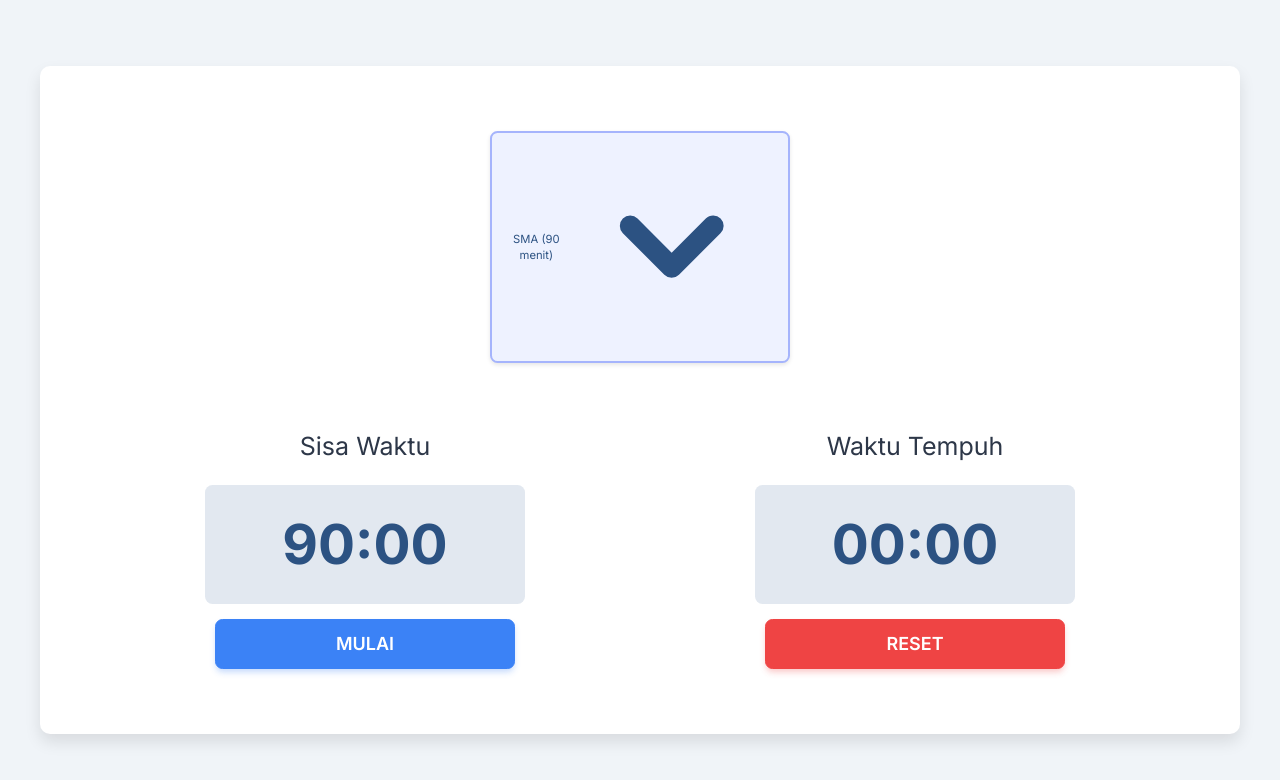
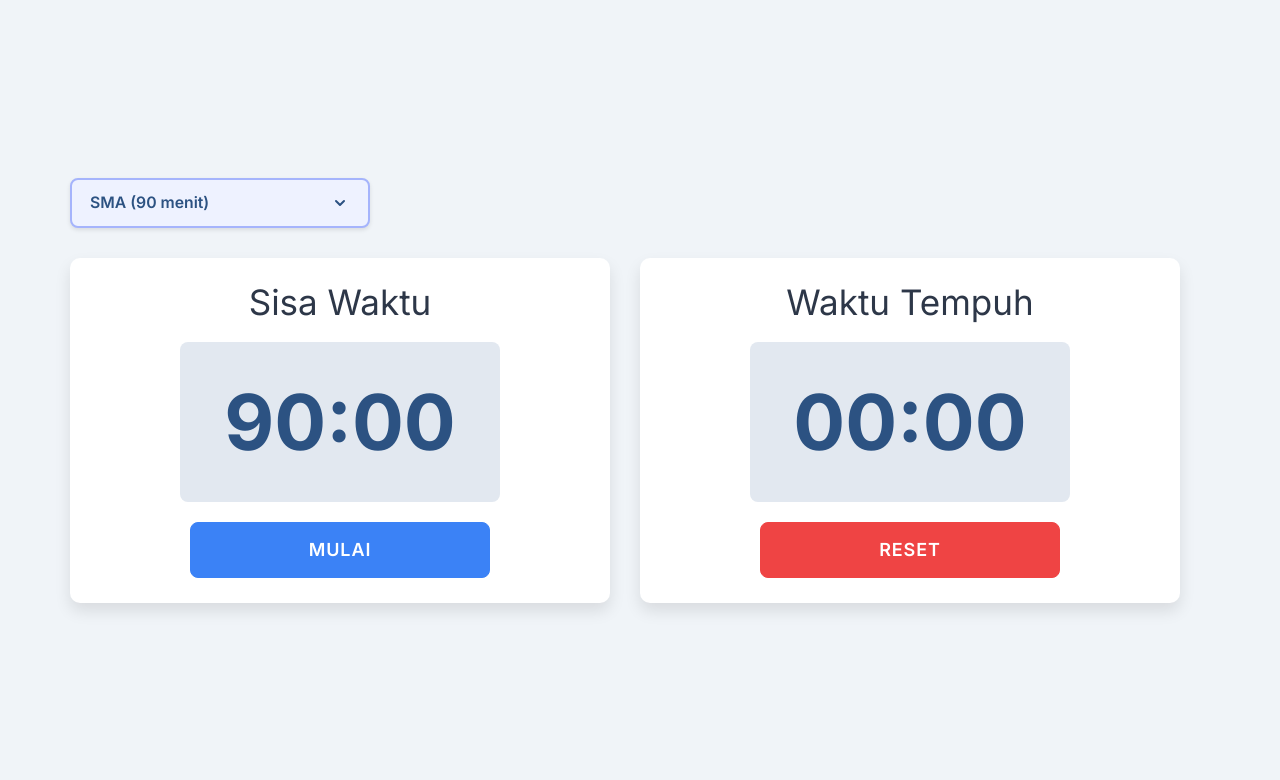
Before and after one commit to nadia1804/cdn, a plain HTML site: page timer-ppg.html in a window 1280 px wide. Drawn offline with nearby package versions, Linux system fonts and the light colour scheme.

Commit message:
Update timer-ppg.html

```diff
--- a/timer-ppg.html
+++ b/timer-ppg.html
@@ -3,11 +3,11 @@
 <head>
     <meta charset="UTF-8">
     <meta name="viewport" content="width=device-width, initial-scale=1.0">
-    <title>Timer Pembelajaran - Desain 4</title>
+    <title>Timer Pembelajaran</title>
     <!-- Bootstrap 3 CSS -->
     <link rel="stylesheet" href="https://maxcdn.bootstrapcdn.com/bootstrap/3.3.7/css/bootstrap.min.css">
     <!-- Google Fonts: Inter -->
-    <link href="https://fonts.googleapis.com/css2?family=Inter:wght@400;600;700&display=swap" rel="stylesheet">
+    <link href="https://fonts.googleapis.com/css2?family=Inter:wght@400;600;700;800&display=swap" rel="stylesheet">
     <style>
         /* Global box-sizing for consistent layout */
         *, *::before, *::after {
@@ -15,147 +15,95 @@
         }
 
         html, body {
-            height: 100%; /* Make html and body take full viewport height */
+            height: 100%;
             margin: 0;
-            padding: 0; /* Remove default padding */
+            padding: 0;
         }
 
         body {
             font-family: 'Inter', sans-serif;
             background-color: #f0f4f8; /* Light blue-gray background */
-            display: flex; /* Use flexbox for centering */
-            justify-content: center; /* Center horizontally */
-            align-items: center; /* Center vertically */
+            display: flex;
+            justify-content: center;
+            align-items: center;
+            min-height: 100vh;
             padding: 20px; /* Padding around the main container */
-            min-height: 100vh; /* Ensure full viewport height */
         }
 
-        .timer-container-wrapper {
+        .panel-custom {
             background-color: #ffffff;
-            border-radius: 1rem;
+            border-radius: 10px; /* Rounded corners for panels */
             box-shadow: 0 8px 16px rgba(0, 0, 0, 0.1);
-            width: 100%;
-            max-width: 1000px; /* Max width for larger screens */
-            padding: 2.5rem; /* Default padding inside container */
-            display: flex;
-            flex-direction: column;
-            align-items: center;
-            gap: 2rem; /* Gap between dropdown and main timers wrapper */
+            padding: 25px;
+            border: none; /* Remove default panel border */
         }
 
-        @media (min-width: 992px) { /* Medium screens and up (Bootstrap's md breakpoint) */
-            .timer-container-wrapper {
-                max-width: 1200px; /* Wider for large desktops */
-                padding: 3.5rem;
-                gap: 3rem; /* Larger gap */
+        .timer-display {
+            font-size: 3em; /* Default font size for mobile */
+            font-weight: 700;
+            color: #2c5282;
+            background-color: #e2e8f0;
+            padding: 15px 25px;
+            border-radius: 8px;
+            width: 100%;
+            max-width: 280px; /* Max width for the display box */
+            text-align: center;
+            margin: 0 auto 20px auto; /* Center and add bottom margin */
+        }
+
+        /* Responsive adjustments for timer display */
+        @media (min-width: 768px) { /* Small devices (tablets) */
+            .timer-display {
+                font-size: 4.5em;
+                padding: 20px 30px;
+            }
+        }
+        @media (min-width: 992px) { /* Medium devices (desktops) */
+            .timer-display {
+                font-size: 5.5em;
+                padding: 25px 40px;
+                max-width: 320px;
             }
         }
 
-        .main-timers-row {
-            display: flex;
-            flex-direction: column; /* Default to column for mobile */
-            width: 100%;
-            gap: 2rem; /* Gap between timer sections */
-            flex-grow: 1; /* Allow this wrapper to grow and take available space */
-            justify-content: center; /* Center timers vertically within the wrapper */
-            align-items: center; /* Center timers horizontally within the wrapper */
+        .btn-custom {
+            font-weight: 600;
+            border-radius: 8px;
+            padding: 12px 24px;
+            text-transform: uppercase;
+            letter-spacing: 0.05em;
+            transition: all 0.2s ease-in-out;
+            width: 100%; /* Full width within column */
+            max-width: 250px; /* Max width for buttons */
+            margin: 0 auto; /* Center buttons */
         }
 
-        @media (min-width: 768px) { /* Small screens and up (Bootstrap's sm breakpoint) */
-            .main-timers-row {
-                flex-direction: row; /* Row for larger screens */
-                justify-content: center; /* Center horizontally */
-                gap: 3rem; /* Larger gap */
-            }
-        }
-
-        .timer-section {
-            flex: 1; /* Each section takes equal space */
-            display: flex;
-            flex-direction: column;
-            align-items: center; /* Center items horizontally within section */
-            justify-content: center; /* Center items vertically within section */
-            gap: 1rem; /* Consistent gap within section */
-            width: 100%; /* Ensure sections take full width on mobile */
-        }
-
-        @media (min-width: 768px) {
-            .timer-section {
-                gap: 1.5rem; /* Larger gap within section on larger screens */
-            }
-        }
-
-        .timer-display {
-            font-size: 3rem; /* Default font size for mobile */
-            font-weight: 700;
-            color: #2c5282;
-            background-color: #e2e8f0;
-            padding: 1rem 1.5rem; /* Default padding */
-            border-radius: 0.75rem;
-            width: 100%; /* Take full width of its parent */
-            max-width: 280px; /* Max width for the display box */
-            text-align: center;
-        }
-
-        @media (min-width: 768px) {
-            .timer-display {
-                font-size: 4.5rem; /* Larger on tablet/desktop */
-                padding: 1.5rem 2.5rem;
-                min-width: 280px; /* Ensure minimum width */
-            }
-        }
-
-        @media (min-width: 1200px) { /* Bootstrap's lg breakpoint */
-            .timer-display {
-                font-size: 5.5rem; /* Even larger on big PC screens */
-                padding: 2rem 3rem;
-                min-width: 320px;
-            }
-        }
-
-        .btn-custom { /* Custom class for button sizing */
-            padding: 0.8rem 1.6rem; /* Default button padding */
-            border-radius: 0.75rem;
-            font-weight: 600;
-            transition: all 0.2s ease-in-out;
-            cursor: pointer;
-            width: 100%; /* Buttons take full width of their parent */
-            max-width: 250px; /* Max width for buttons */
-        }
-
-        @media (min-width: 768px) {
+        /* Responsive adjustments for buttons */
+        @media (min-width: 992px) {
             .btn-custom {
-                padding: 0.9rem 1.8rem; /* Slightly larger on tablet/desktop */
-            }
-        }
-
-        @media (min-width: 1200px) {
-            .btn-custom {
-                padding: 1.2rem 2.4rem; /* Even larger on big PC screens */
+                padding: 15px 30px;
                 max-width: 300px;
             }
         }
 
-        /* Bootstrap button overrides for specific colors */
         .btn-primary-custom {
             background-color: #3b82f6; /* Blue 500 */
+            border-color: #3b82f6;
             color: #ffffff;
-            border-color: #3b82f6;
-            box-shadow: 0 4px 6px -1px rgba(59, 130, 246, 0.3);
         }
-        .btn-primary-custom:hover, .btn-primary-custom:focus {
+        .btn-primary-custom:hover, .btn-primary-custom:focus, .btn-primary-custom:active {
             background-color: #2563eb; /* Blue 600 */
             border-color: #2563eb;
             color: #ffffff;
             transform: translateY(-2px);
         }
+
         .btn-danger-custom {
             background-color: #ef4444; /* Red 500 */
+            border-color: #ef4444;
             color: #ffffff;
-            border-color: #ef4444;
-            box-shadow: 0 4px 6px -1px rgba(239, 68, 68, 0.3);
         }
-        .btn-danger-custom:hover, .btn-danger-custom:focus {
+        .btn-danger-custom:hover, .btn-danger-custom:focus, .btn-danger-custom:active {
             background-color: #dc2626; /* Red 600 */
             border-color: #dc2626;
             color: #ffffff;
@@ -164,82 +112,85 @@
 
         h2 {
             color: #2d3748;
-            font-size: 1.75rem; /* Default heading size for mobile */
+            font-size: 1.75em; /* Default heading size for mobile */
+            margin-top: 0;
+            margin-bottom: 20px;
         }
         @media (min-width: 768px) {
             h2 {
-                font-size: 2.25rem; /* Larger on tablet/desktop */
+                font-size: 2.25em;
             }
         }
-        @media (min-width: 1200px) {
+        @media (min-width: 992px) {
             h2 {
-                font-size: 2.5rem; /* Even larger on big PC screens */
+                font-size: 2.5em;
             }
         }
 
-        /* Dropdown specific styles */
-        .dropdown-container {
-            display: flex;
-            flex-direction: column;
-            align-items: center;
-            gap: 0.5rem;
+        /* Custom Dropdown Styles (mimicking Bootstrap dropdown but with span) */
+        .custom-dropdown {
+            position: relative;
+            display: inline-block; /* Allows centering */
             width: 100%;
-            max-width: 250px; /* Max width for dropdown */
-            position: relative; /* For dropdown options positioning */
-            z-index: 20; /* Ensure it's above other content */
-            margin-bottom: 2rem; /* Space below dropdown */
+            max-width: 250px; /* Match button max-width */
+            margin-bottom: 30px; /* Space below dropdown */
+            text-align: center; /* Center the trigger */
         }
-        @media (min-width: 1200px) {
-            .dropdown-container {
-                max-width: 300px; /* Wider dropdown on big PC screens */
+        @media (min-width: 992px) {
+            .custom-dropdown {
+                max-width: 300px;
             }
         }
 
         .dropdown-trigger {
-            width: 100%;
-            padding: 0.75rem 1rem;
-            border-radius: 0.75rem;
+            background-color: #eef2ff;
+            color: #2c5282;
+            padding: 10px 15px;
             border: 2px solid #a5b4fc;
-            background-color: #eef2ff;
-            font-size: 1rem;
-            color: #2c5282;
-            text-align: center;
+            border-radius: 8px;
             cursor: pointer;
             display: flex;
             justify-content: space-between;
             align-items: center;
+            font-size: 1em;
+            font-weight: 600;
+            transition: all 0.2s ease-in-out;
             box-shadow: 0 2px 4px rgba(0,0,0,0.1);
-            transition: all 0.2s ease-in-out;
         }
         .dropdown-trigger:hover {
             background-color: #e2e8f0;
             box-shadow: 0 4px 8px rgba(0,0,0,0.15);
         }
-        @media (min-width: 1200px) {
+        @media (min-width: 992px) {
             .dropdown-trigger {
-                font-size: 1.125rem; /* Larger dropdown font */
-                padding: 1rem 1.25rem; /* Larger dropdown padding */
+                font-size: 1.125em;
+                padding: 12px 18px;
             }
         }
 
         .dropdown-options {
-            position: absolute; /* Keep options absolute relative to trigger */
-            top: calc(100% + 10px); /* Position below the trigger with some gap */
+            position: absolute;
+            top: 100%; /* Position below the trigger */
+            left: 0;
+            right: 0;
             background-color: #ffffff;
-            border-radius: 0.75rem;
+            border: 1px solid #a5b4fc;
+            border-radius: 8px;
             box-shadow: 0 4px 8px rgba(0,0,0,0.2);
-            width: 100%;
-            max-height: 200px; /* Limit height for scroll if many options */
+            z-index: 1000; /* Ensure it's above other content */
+            max-height: 200px;
             overflow-y: auto;
-            z-index: 20; /* Ensure it's above other content */
-            border: 1px solid #a5b4fc;
+            margin-top: 5px; /* Small gap below trigger */
         }
+
         .dropdown-option {
-            padding: 0.75rem 1rem;
+            padding: 10px 15px;
             cursor: pointer;
             color: #2c5282;
+            font-size: 1em;
             transition: background-color 0.1s ease-in-out;
-            display: block; /* Make each option a block */
+            display: block;
+            text-align: left;
         }
         .dropdown-option:hover {
             background-color: #eef2ff;
@@ -251,7 +202,7 @@
             display: none !important;
         }
 
-        /* Custom Alert specific styles */
+        /* Custom Alert Modal (mimicking Bootstrap modal) */
         .custom-alert-backdrop {
             position: fixed;
             top: 0;
@@ -266,28 +217,29 @@
         }
         .custom-alert-content {
             background-color: #ffffff;
-            padding: 2rem;
-            border-radius: 1rem;
+            padding: 30px;
+            border-radius: 10px;
             box-shadow: 0 10px 20px rgba(0, 0, 0, 0.2);
-            max-width: 350px;
+            max-width: 380px;
             width: 90%;
             text-align: center;
         }
         #overtimeDisplayInAlert {
             color: #dc2626; /* Red-600 */
-            font-size: 2.25rem; /* text-3xl */
+            font-size: 2.25em; /* text-3xl */
             font-weight: 700; /* font-bold */
-            margin-bottom: 1.5rem; /* mb-6 */
+            margin-bottom: 20px;
         }
     </style>
 </head>
 <body>
     <div class="container timer-container-wrapper">
         <!-- Dropdown for School Level -->
-        <div class="dropdown-container">
+        <div class="custom-dropdown">
             <div id="selectedLevelDisplay" class="dropdown-trigger">
                 SMA (90 menit)
-                <svg xmlns="http://www.w3.org/2000/svg" viewBox="0 0 20 20" fill="currentColor" class="w-5 h-5 ml-2">
+                <!-- SVG for dropdown arrow -->
+                <svg xmlns="http://www.w3.org/2000/svg" viewBox="0 0 20 20" fill="currentColor" class="w-5 h-5 ml-2" style="width: 20px; height: 20px;">
                     <path fill-rule="evenodd" d="M5.293 7.293a1 1 0 011.414 0L10 10.586l3.293-3.293a1 1 0 111.414 1.414l-4 4a1 1 0 01-1.414 0l-4-4a1 1 0 010-1.414z" clip-rule="evenodd" />
                 </svg>
             </div>
@@ -299,19 +251,23 @@
             </div>
         </div>
 
-        <div class="row main-timers-row">
+        <div class="row" style="width: 100%; display: flex; flex-wrap: wrap; justify-content: center;">
             <!-- Countdown Timer Section -->
-            <div class="col-xs-12 col-sm-6 timer-section">
-                <h2 class="text-center">Sisa Waktu</h2>
-                <div id="countdownDisplay" class="timer-display">90:00</div>
-                <button id="startCountdown" class="btn btn-primary-custom btn-lg btn-custom">MULAI</button>
+            <div class="col-xs-12 col-sm-6 text-center">
+                <div class="panel panel-custom">
+                    <h2>Sisa Waktu</h2>
+                    <div id="countdownDisplay" class="timer-display">90:00</div>
+                    <button id="startCountdown" class="btn btn-primary-custom btn-lg btn-custom">MULAI</button>
+                </div>
             </div>
 
             <!-- Stopwatch Timer Section -->
-            <div class="col-xs-12 col-sm-6 timer-section">
-                <h2 class="text-center">Waktu Tempuh</h2>
-                <div id="stopwatchDisplay" class="timer-display">00:00</div>
-                <button id="resetTimers" class="btn btn-danger-custom btn-lg btn-custom">RESET</button>
+            <div class="col-xs-12 col-sm-6 text-center">
+                <div class="panel panel-custom">
+                    <h2>Waktu Tempuh</h2>
+                    <div id="stopwatchDisplay" class="timer-display">00:00</div>
+                    <button id="resetTimers" class="btn btn-danger-custom btn-lg btn-custom">RESET</button>
+                </div>
             </div>
         </div>
     </div>
@@ -319,7 +275,7 @@
     <!-- Custom Alert Modal Structure -->
     <div id="customAlert" class="custom-alert-backdrop hidden">
         <div class="custom-alert-content">
-            <p class="text-xl font-semibold text-gray-800 mb-4">Waktu hitung mundur telah habis!</p>
+            <p class="lead text-gray-800">Waktu hitung mundur telah habis!</p>
             <div id="overtimeDisplayInAlert"></div>
             <button id="closeAlert" class="btn btn-primary-custom btn-custom">Oke</button>
         </div>
@@ -410,7 +366,7 @@
 
         // Close dropdown if clicked outside
         document.addEventListener('click', function(event) {
-            if (!event.target.closest('.dropdown-container') && !schoolLevelOptions.classList.contains('hidden')) {
+            if (!event.target.closest('.custom-dropdown') && !schoolLevelOptions.classList.contains('hidden')) {
                 schoolLevelOptions.classList.add('hidden');
             }
         });
@@ -421,6 +377,9 @@
             svg.setAttribute("viewBox", "0 0 20 20");
             svg.setAttribute("fill", "currentColor");
             svg.classList.add("w-5", "h-5", "ml-2");
+            svg.style.width = '20px'; /* Ensure explicit size for SVG */
+            svg.style.height = '20px';
+            svg.style.marginLeft = '8px'; /* Add some margin */
             const path = document.createElementNS("http://www.w3.org/2000/svg", "path");
             path.setAttribute("fill-rule", "evenodd");
             path.setAttribute("d", "M5.293 7.293a1 1 0 011.414 0L10 10.586l3.293-3.293a1 1 0 111.414 1.414l-4 4a1 1 0 01-1.414 0l-4-4a1 1 0 010-1.414z");
@@ -474,12 +433,11 @@
             stopwatchStartTime = 0;
             stopwatchDisplay.textContent = "00:00";
 
-            // Clear overtime interval if it's running (important for the fix)
+            // Clear overtime interval if it's running
             if (overtimeInterval) {
                 clearInterval(overtimeInterval);
-                // Ensure the alert box is removed if it was showing overtime
                 const existingAlert = document.getElementById('customAlert');
-                if (existingAlert) existingAlert.remove();
+                if (existingAlert) existingAlert.classList.add('hidden'); // Hide the alert if it was showing
             }
 
             // No alertUser call here for reset, as per your request.
```
